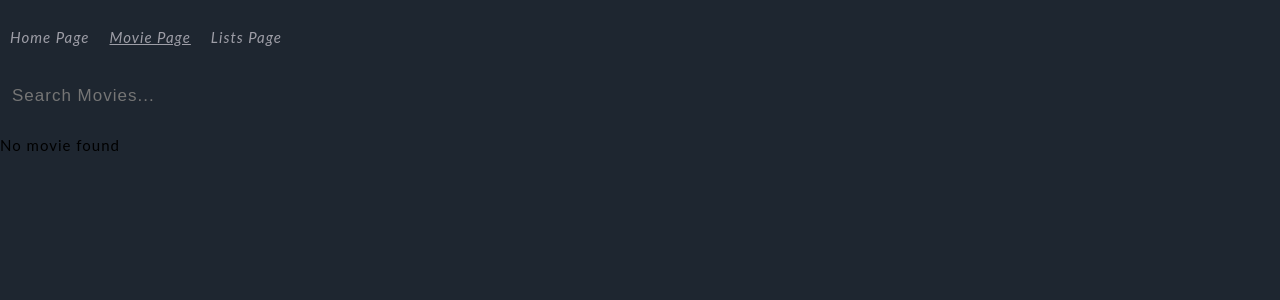
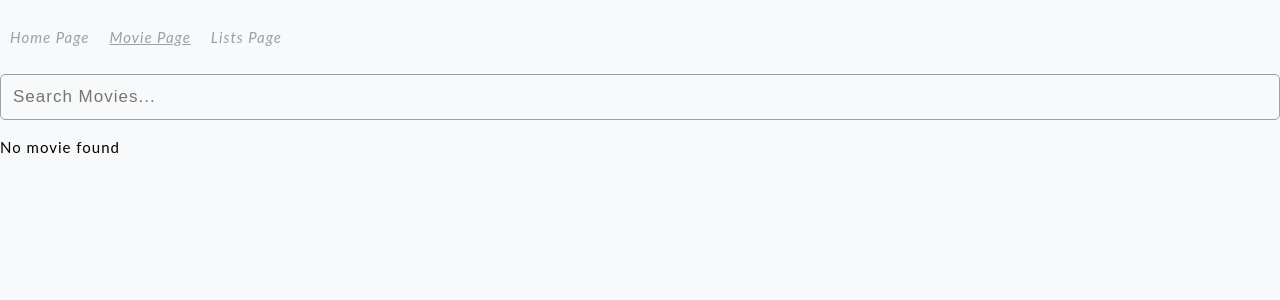
Before and after one commit to jrdnthedev/movie-search, an Angular app: page /movies in a window 1280 px wide. Shown: the top 300 px of the page. Built offline with nearby package versions, Linux system fonts and the light colour scheme; no server answers.

Commit message:
fixed debounce issue, fixed searching while input is empty, updated some styles

```diff
--- a/src/app/app.component.scss
+++ b/src/app/app.component.scss
@@ -1,6 +1,6 @@
 main {
   flex: 1 0 auto;
-  background-color: var(--primary-color);
+  background-color: var(--light-color);
 }
 
 footer {
--- a/src/app/components/home/home.component.html
+++ b/src/app/components/home/home.component.html
@@ -23,7 +23,7 @@
       </form>
     </div>
     @if(list.length > 0){
-    <div>
+    <div class="card">
       <h3>My Lists</h3>
       <app-my-list [items]="list"></app-my-list>
     </div>
--- a/src/app/components/movies-page/movies-page.component.ts
+++ b/src/app/components/movies-page/movies-page.component.ts
@@ -1,6 +1,7 @@
 import { Component } from '@angular/core';
 import { MoviesComponent } from '../../core/components/movies/movies.component';
 import { SearchComponent } from '../../core/components/search/search.component';
+import { debounceTime, Subject } from 'rxjs';
 
 @Component({
   selector: 'app-movies-page',
@@ -11,11 +12,20 @@ import { SearchComponent } from '../../core/components/search/search.component';
 })
 export class MoviesPageComponent {
   searchText = '';
-
+  private searchSubject = new Subject<string>();
   constructor() {}
 
-  getSearchText(text: string) {
-    console.log('Search text: ', text);
+  ngOnInit() {
+    this.searchSubject.pipe(debounceTime(1000)).subscribe((text) => {
+      this.performSearch(text);
+    });
+  }
+
+  performSearch(text: string) {
     this.searchText = text;
   }
+
+  getSearchText(text: string) {
+    this.searchSubject.next(text);
+  }
 }
--- a/src/app/components/my-list/my-list.component.html
+++ b/src/app/components/my-list/my-list.component.html
@@ -1,5 +1,6 @@
+<ul>
   @for(item of items; track $index) {
-<div class="card">
+  <li>
     <h3>{{ item.name }}</h3>
     <p>
       Size: {{ item.items.length
@@ -7,5 +8,6 @@
         ><button (click)="deleteList(item.id)" class="close">X</button></span
       >
     </p>
-</div>
+  </li>
   }
+</ul>
--- a/src/app/components/my-list/my-list.component.scss
+++ b/src/app/components/my-list/my-list.component.scss
@@ -4,11 +4,24 @@ p {
   align-items: center;
 }
 
-.card {
-  padding: 20px;
-  margin: 20px 0;
-  background: rgba(198, 193, 204, 0.1);
-  border-radius: 5px;
-  color: var(--alternate-color);
-  transition: all 0.3s ease;
+ul {
+  padding: 0;
+  margin: 0;
 }
+
+li {
+  list-style-type: none;
+  padding: 10px;
+  border-bottom: 1px solid var(--alternate-color);
+  &:last-child {
+    border-bottom: none;
+  }
+  a {
+    color: var(--alternate-color);
+    font-style: italic;
+    text-decoration: none;
+    &.active {
+      text-decoration: underline;
+    }
+  }
+}
--- a/src/app/core/components/movies/movies.component.scss
+++ b/src/app/core/components/movies/movies.component.scss
@@ -32,12 +32,12 @@ figure {
   figcaption {
     padding: 0 20px;
     p {
-      color: var(--tertiary-color);
+      color: var(--primary-color);
       font-size: 18px;
     }
     h4 {
       font-size: 20px;
-      color: var(--tertiary-color);
+      color: var(--primary-color);
       letter-spacing: 2px;
     }
   }
--- a/src/app/core/components/movies/movies.component.ts
+++ b/src/app/core/components/movies/movies.component.ts
@@ -46,6 +46,10 @@ export class MoviesComponent {
 
   searchMovies(text: string) {
     console.log('Searching movies', text);
+    if (!text) {
+      console.log('No text to search for');
+      return;
+    }
     this.subscription.push(
       this.movies
         .getMovies(text)
--- a/src/app/core/components/search/search.component.html
+++ b/src/app/core/components/search/search.component.html
@@ -6,7 +6,7 @@
     class="input"
     [placeholder]="placeholderText"
     #searchBox
-    (input)="searchMovies(searchBox.value)"
+    (input)="performSearch(searchBox.value)"
   />
   <span class="focus-border"></span>
 </div>
--- a/src/app/core/components/search/search.component.scss
+++ b/src/app/core/components/search/search.component.scss
@@ -7,33 +7,11 @@
 input {
   padding: 12px;
   background-image: none;
-  background: transparent;
-  border: none;
-  border-bottom: 1px solid var(--tertiary-color);
-  color: var(--tertiary-color);
+  background: var(--light-color);
+  border: 1px solid var(--alternate-color);
+  color: var(--primary-color);
   letter-spacing: 1px;
   font-size: 17px;
   text-transform: capitalize;
-  &:focus {
-    outline: none;
-    border-bottom: unset;
-  }
-  &:visited {
-    outline: none;
-    background: transparent;
-    border-bottom: unset;
-  }
-  &:active {
-    outline: none;
-    background: transparent;
-    border-bottom: unset;
-  }
-  &:valid {
-    outline: none;
-    background: transparent;
-    border-bottom: unset;
-  }
-  &:-internal-autofill-selected {
-    background-color: transparent !important;
-  }
+  border-radius: 5px;
 }
--- a/src/app/core/components/search/search.component.ts
+++ b/src/app/core/components/search/search.component.ts
@@ -1,5 +1,4 @@
-import { Component, EventEmitter, Input, output, Output } from '@angular/core';
-import { debounceTime, Subject } from 'rxjs';
+import { Component, Input, output } from '@angular/core';
 
 @Component({
   selector: 'app-search',
@@ -11,19 +10,6 @@ import { debounceTime, Subject } from 'rxjs';
 export class SearchComponent {
   searchText = output<string>();
   @Input() placeholderText = 'Search movies...';
-  private searchSubject = new Subject<string>();
-
-  ngOnInit() {
-    console.log('SearchComponent initialized');
-    this.searchSubject.pipe(debounceTime(1500)).subscribe((text) => {
-      this.performSearch(text);
-    });
-  }
-
-  searchMovies(text: string) {
-    console.log('Searching movies', text);
-    this.searchSubject.next(text);
-  }
 
   performSearch(text: string) {
     this.searchText.emit(text);
--- a/src/styles.scss
+++ b/src/styles.scss
@@ -15,10 +15,13 @@ app-root {
   height: 100%;
 }
 
+* {
+  box-sizing: border-box;
+}
 h3 {
   font-size: 24px;
   letter-spacing: 2px;
-  color: var(--tertiary-color);
+  color: var(--primary-color);
   margin-top: 0;
   text-transform: capitalize;
 }
@@ -61,3 +64,10 @@ button {
     font-size: 13px;
   }
 }
+
+.card {
+  background-color: var(--light-color);
+  border-radius: 5px;
+  box-shadow: 0 2px 4px rgba(0, 0, 0, 0.1);
+  padding: 16px;
+}
```
Lines whose indentation alone changed are shown as unchanged.
